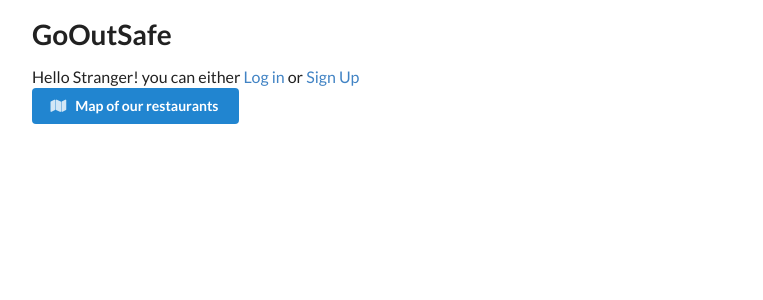
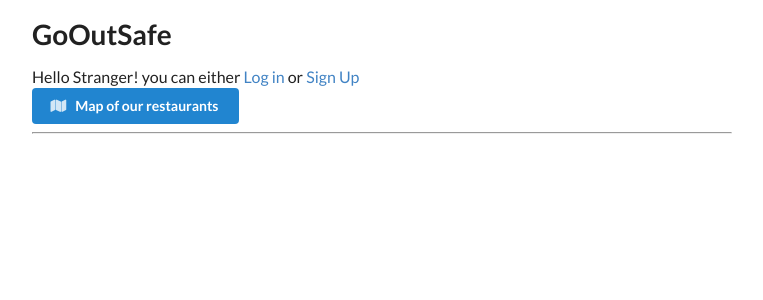
Before and after one commit to reuseman/GoOutSafe, a Flask app: page / in a window 1280 px wide. Shown: the part 190-490 px from the top of the page, without its empty margins (258-1021 px from the left). Run offline with Flask 2, Linux system fonts and the light colour scheme.

Commit message:
small ui tweak

```diff
--- a/monolith/templates/index.html
+++ b/monolith/templates/index.html
@@ -16,7 +16,7 @@ Hi {{ current_user.firstname }}!
             <i class="utensil spoon icon"></i>
             See restaurants list
         </a>
-    </div><br/>
+    </div><br />
 </div>
 <!-- {% for restaurant in restaurants %}
             <div>
@@ -37,7 +37,7 @@ Hi {{ current_user.firstname }}!
             <i class="utensil spoon icon"></i>
             See restaurants list
         </a>
-    </div><br/>
+    </div><br />
 
     {% elif current_user.is_authenticated and session['role'] == "authority" %}
     Hi {{ current_user.firstname }}!
@@ -78,8 +78,8 @@ Hi {{ current_user.firstname }}!
     </a>
 </div>
 
-
-<div  class="row">
+<hr>
+<div style="margin-top: 30px;" class="row">
     <div class="ui four doubling stackable cards">
         {% for restaurant in restaurants %}
         <div class="ui card">
@@ -95,7 +95,8 @@ Hi {{ current_user.firstname }}!
                 </div>
             </div>
             <a href="{{ url_for('restaurants._restaurants') }}/{{ restaurant.id }}" class="image">
-              <img src="https://www.repstatic.it/content/nazionale/img/2018/10/21/222802069-6316bf93-aa5e-4058-8f22-6bfd49e04202.jpg">
+                <img
+                    src="https://www.repstatic.it/content/nazionale/img/2018/10/21/222802069-6316bf93-aa5e-4058-8f22-6bfd49e04202.jpg">
             </a>
         </div>
         {% endfor %}
```
Lines whose indentation alone changed are shown as unchanged.
